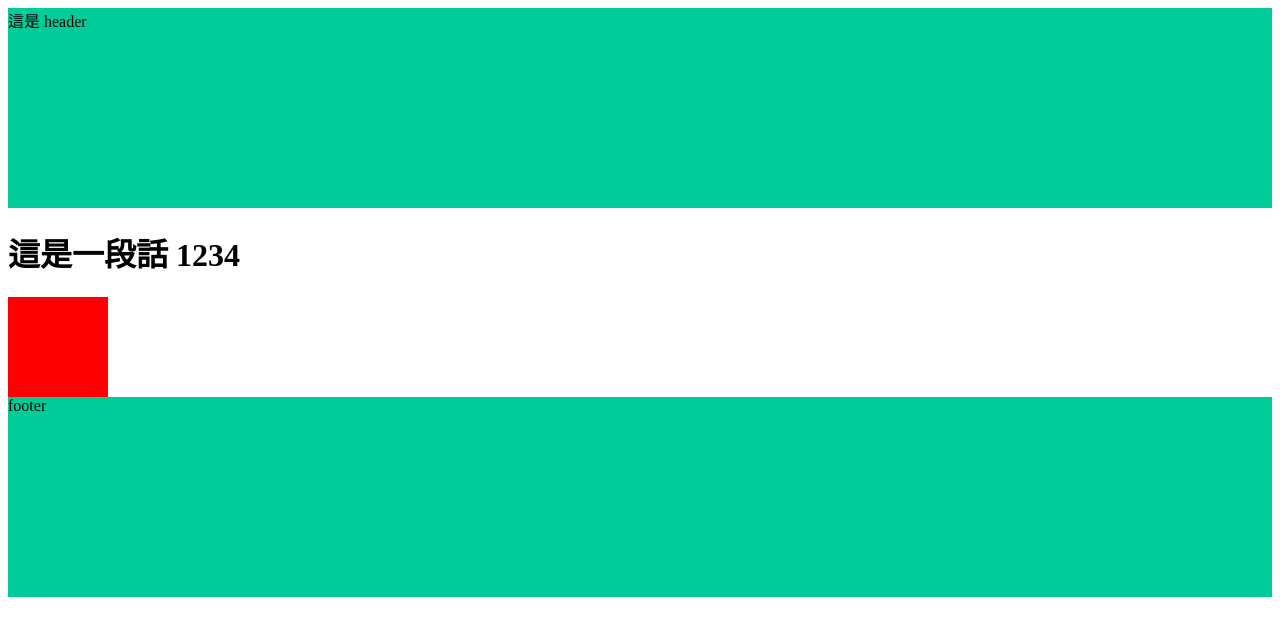
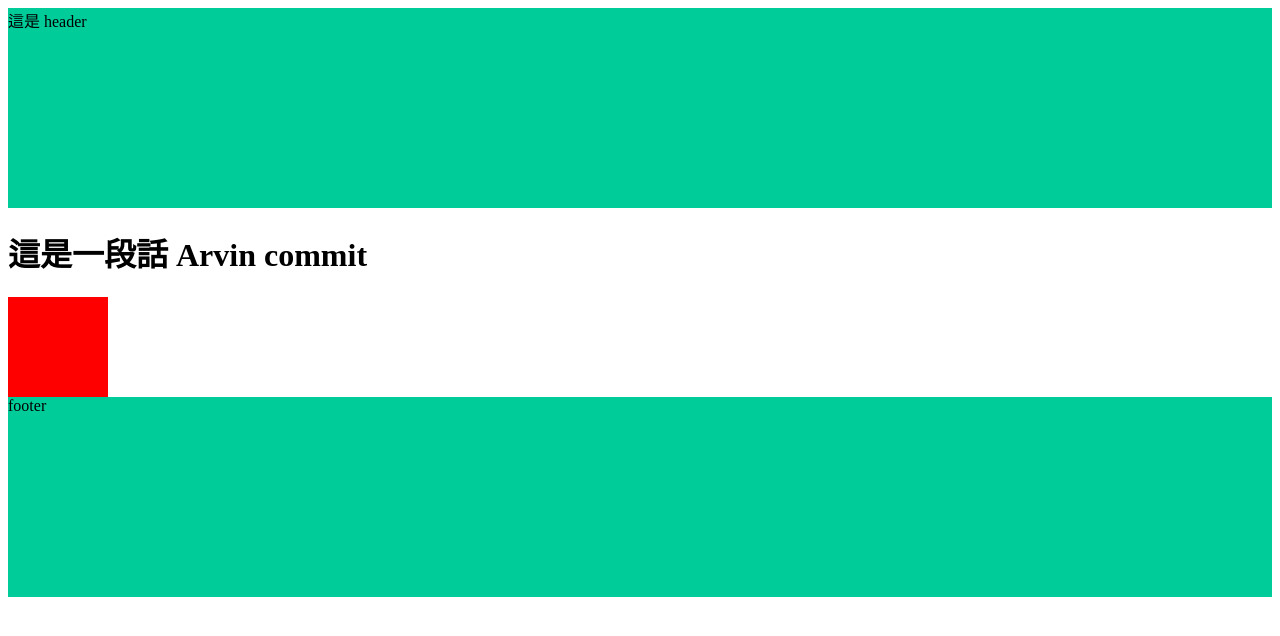
Before and after one commit to ArvinYang1925/gulp-demo, a plain HTML site: page index.html in a window 1280 px wide. Drawn offline with Linux system fonts and the light colour scheme.

Commit message:
Update 2021-07-10T07:39:44.833Z

```diff
--- a/index.html
+++ b/index.html
@@ -16,7 +16,7 @@
 
 
 <h1>
-  這是一段話 1234
+  這是一段話 Arvin commit
 </h1>
 
 <div class="box"></div>
```
